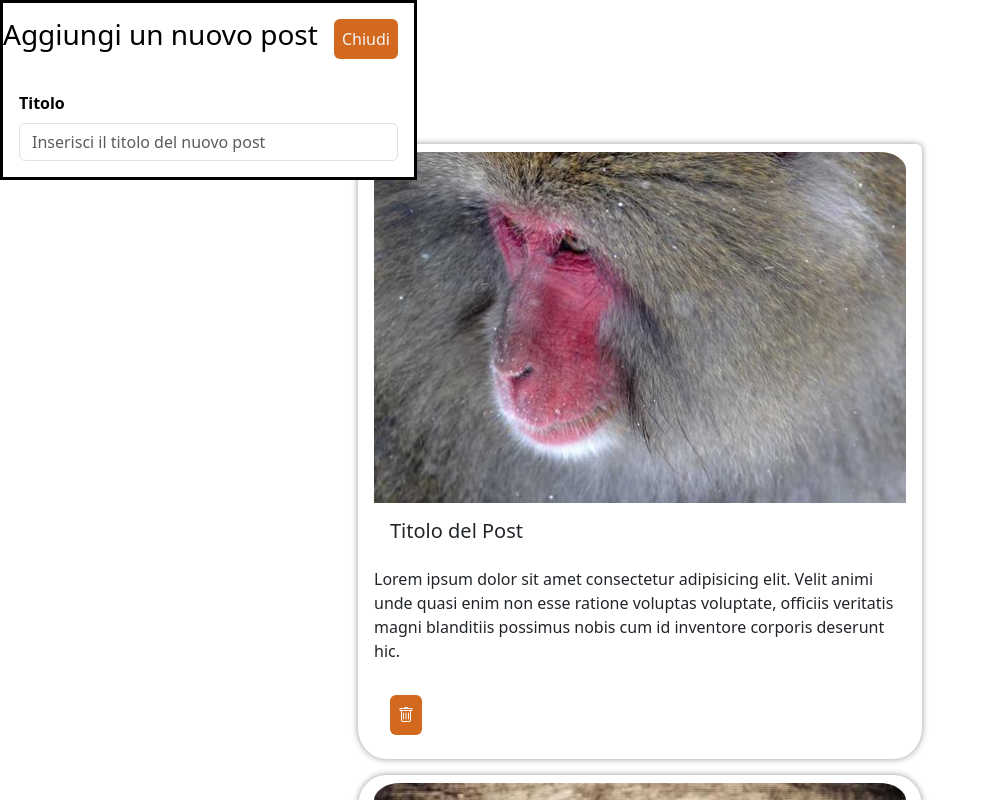
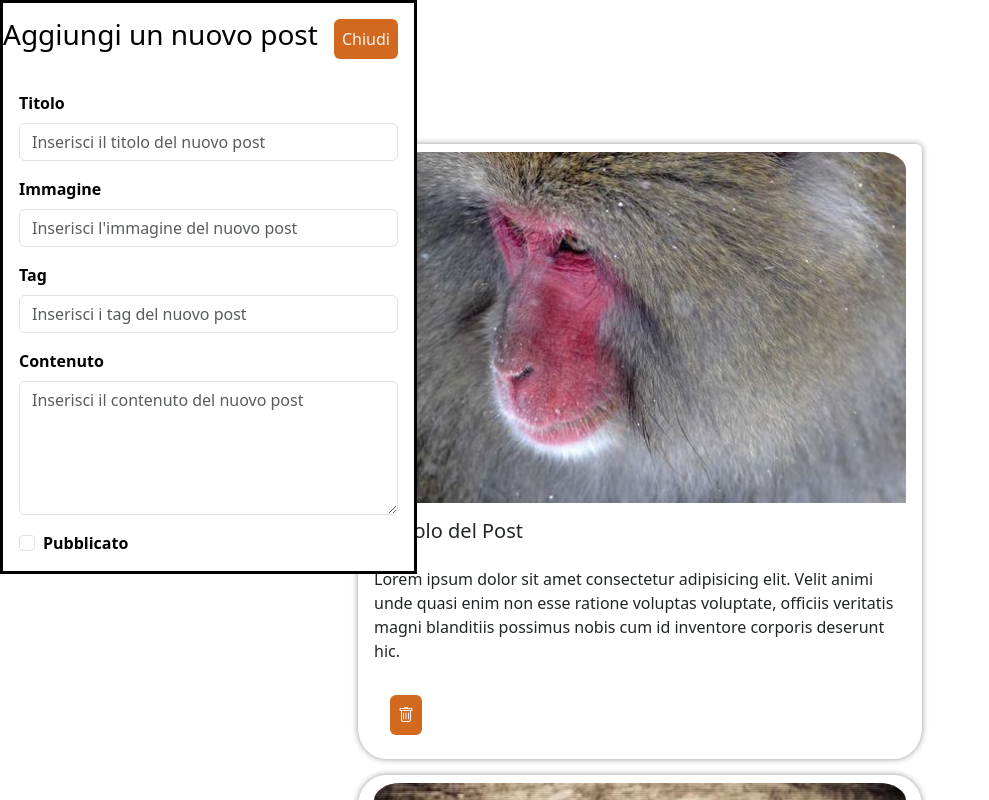
Before and after one commit to Vincenzo-Polverino/react-form-multifield, a React (Vite) app: page / in a window 1280 px wide. Both pictures are taken after a click on the button "Aggiungi". Shown: the top 800 px of the page, without its empty margins (0-989 px from the left). Built offline with nearby package versions, Linux system fonts and the light colour scheme.

Commit message:
add other form

```diff
--- a/src/App.jsx
+++ b/src/App.jsx
@@ -89,12 +89,56 @@ function App() {
                 <label htmlFor="title" className="form-label"><strong>Titolo</strong></label>
                 <input
                   type="text"
-                  class="form-control"
+                  className="form-control"
                   name="title"
                   id="title"
                   aria-describedby="titlehelper"
                   placeholder="Inserisci il titolo del nuovo post" />
               </div>
+
+              <div className="mb-3">
+                <label htmlFor="image" className="form-label"><strong>Immagine</strong></label>
+                <input
+                  type="text"
+                  className="form-control"
+                  name="image"
+                  id="image"
+                  aria-describedby="imagehelper"
+                  placeholder="Inserisci l'immagine del nuovo post" />
+              </div>
+
+              <div className="mb-3">
+                <label htmlFor="tags" className="form-label"><strong>Tag</strong></label>
+                <input
+                  type="text"
+                  className="form-control"
+                  name="tags"
+                  id="tags"
+                  aria-describedby="tagshelper"
+                  placeholder="Inserisci i tag del nuovo post" />
+              </div>
+
+              <div className="mb-3">
+                <label htmlFor="" className="form-label"><strong>Contenuto</strong></label>
+                <textarea
+                  className="form-control"
+                  name="content"
+                  id="content"
+                  rows="5"
+                  placeholder='Inserisci il contenuto del nuovo post' />
+              </div>
+
+              <div className="form-check">
+                <label className="form-check-label" htmlFor="published"><strong>Pubblicato</strong> </label>
+                <input
+                  className="form-check-input"
+                  type="checkbox"
+                  value="published"
+                  id="published" />
+              </div>
+
+
+
             </form>
           </div>
 
```
